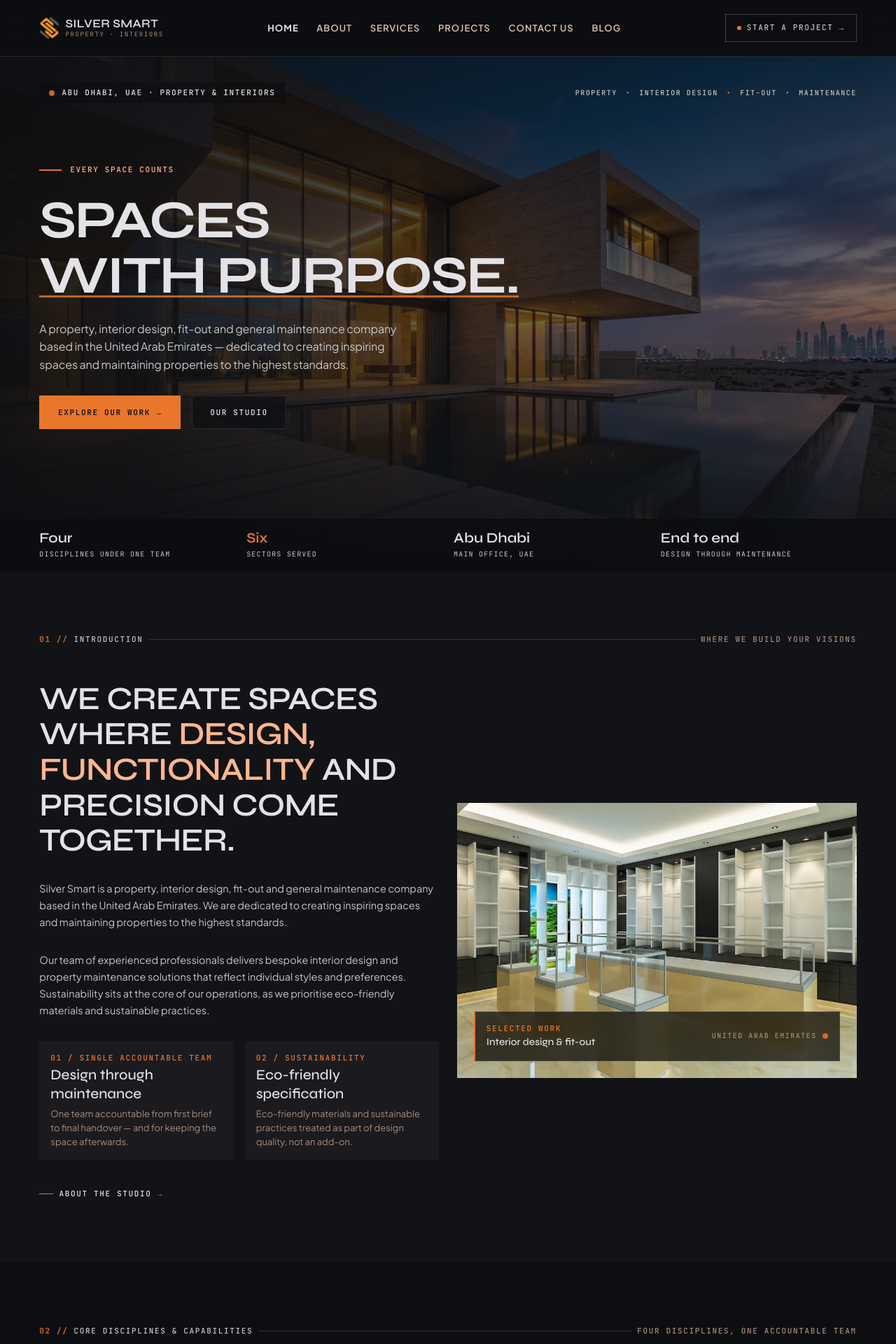
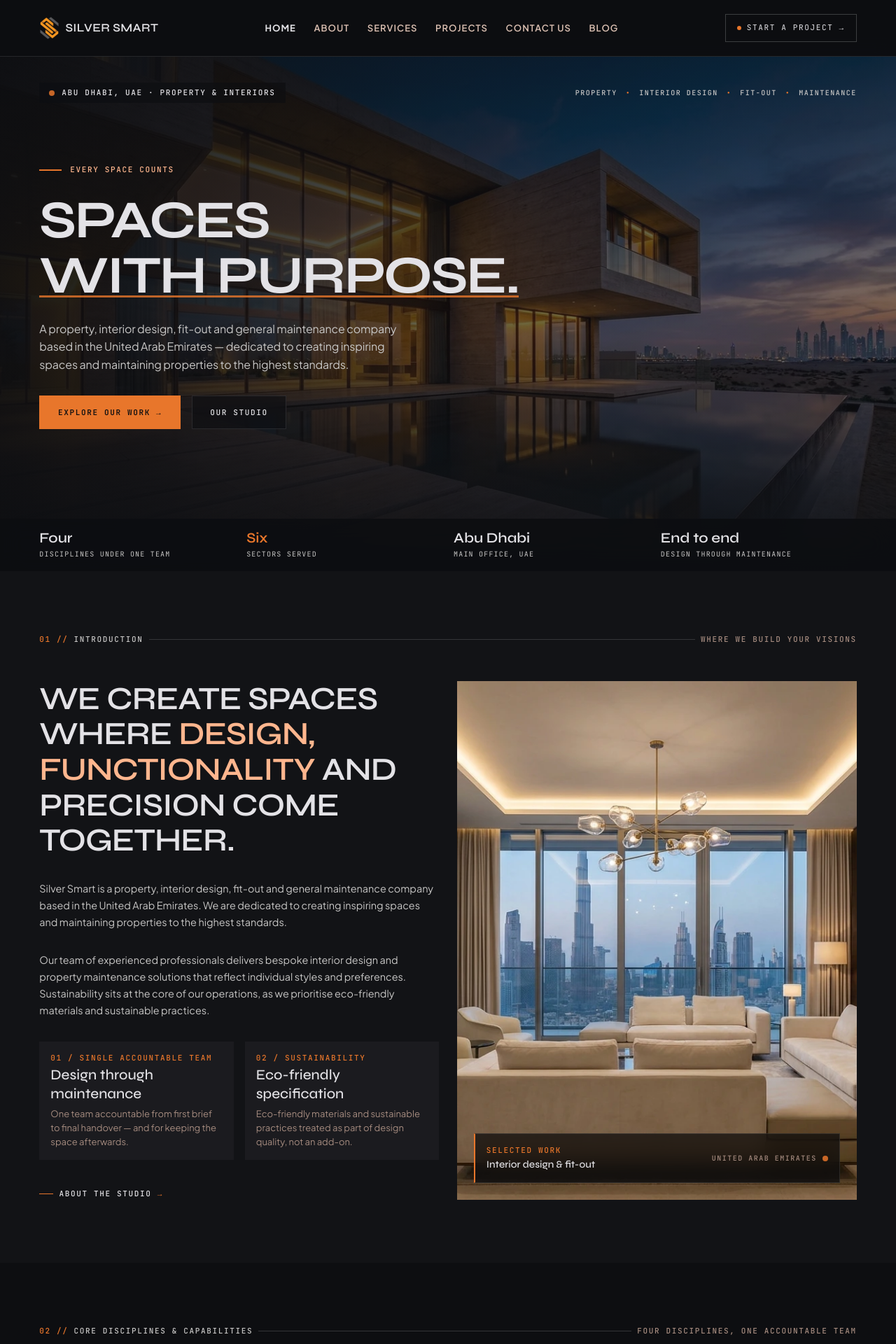
Before and after one commit to joeka7/Silver-Smart, a React (Vite) app: page / in a window 1280 px wide. Shown: the top 1920 px of the page at 70% size. Built offline with nearby package versions, Linux system fonts and the light colour scheme.

Commit message:
update home visuals, simplify logo, add closing-section video

```diff
--- a/src/components/ClosingCta.tsx
+++ b/src/components/ClosingCta.tsx
@@ -1,6 +1,7 @@
 import { Link } from 'react-router-dom'
 import type { ReactNode } from 'react'
 import { CONTACT } from '../data/site'
+import closingVid from '../videos/hero-vid.mp4'
 
 interface ClosingCtaProps {
   /** Usually a fragment with a highlighted span, so ReactNode. */
@@ -18,6 +19,18 @@ export default function ClosingCta({ heading, blurb, eyebrow = 'Commence a dialo
     <section className="section">
       <div className="wrap">
         <div className="closing" style={{ padding: 'clamp(1.5rem, 4vw, 4rem)' }}>
+          <video
+            className="closing-video"
+            src={closingVid}
+            autoPlay
+            muted
+            loop
+            playsInline
+            preload="metadata"
+            aria-hidden="true"
+            tabIndex={-1}
+          />
+          <div className="closing-scrim" aria-hidden="true"></div>
           <div className="blueprint" aria-hidden="true"></div>
           <div className="closing-grid">
             <div className="closing-a">
--- a/src/components/Header.tsx
+++ b/src/components/Header.tsx
@@ -38,7 +38,6 @@ export default function Header() {
             <img className="hdr-logo" src={logo} alt="" width="931" height="1024" />
             <span className="hdr-word">
               <span className="hdr-name">Silver Smart</span>
-              <span className="hdr-sub">Property · Interiors</span>
             </span>
           </Link>
 
--- a/src/pages/Home.tsx
+++ b/src/pages/Home.tsx
@@ -3,7 +3,8 @@ import HeroMedia from '../components/HeroMedia'
 import { SectionIndex, TextLink } from '../components/UI'
 import { HOME_SERVICES, HOME_WORK, WHY, CONTACT } from '../data/site'
 import type { StyleWithVars } from '../types/css'
-import hero2 from '../imgs/image2.webp'
+import introImg from '../imgs/Introduction.webp'
+import closingVid from '../videos/hero-vid.mp4'
 import hero3 from '../imgs/image3.webp'
 import hero4 from '../imgs/image4.webp'
 import hero5 from '../imgs/image5.webp'
@@ -105,7 +106,7 @@ export default function Home() {
         <div className="wrap">
           <SectionIndex n="01" title="Introduction" note="Where we build your visions" />
 
-          <div className="split">
+          <div className="split split-fill">
             <div className="col-6 stack-lg">
               <h2 className="t-lg" data-r>
                 We create spaces where <span className="c-primary">design, functionality</span> and precision come
@@ -148,8 +149,8 @@ export default function Home() {
             </div>
 
             <div className="col-6" data-r style={{ '--dl': '.1s' } as StyleWithVars}>
-              <div className="frame frame-zoom" style={{ aspectRatio: '16 / 11' }}>
-                <img src={hero2} alt="A Silver Smart interior, delivered end to end" loading="lazy" decoding="async" />
+              <div className="frame frame-zoom frame-fill">
+                <img src={introImg} alt="A Silver Smart interior, delivered end to end" loading="lazy" decoding="async" />
                 <div className="glass frame-cap">
                   <div>
                     <span className="t-label c-accent" style={{ display: 'block' }}>Selected work</span>
@@ -341,7 +342,19 @@ export default function Home() {
       {/* ===== 04 — CLOSING ===== */}
       <section className="section surface-lowest">
         <div className="wrap">
-          <div className="closing" style={{ padding: 'clamp(1.5rem, 4vw, 4rem)', background: 'var(--surface-container)' }}>
+          <div className="closing" style={{ padding: 'clamp(1.5rem, 4vw, 4rem)' }}>
+            <video
+              className="closing-video"
+              src={closingVid}
+              autoPlay
+              muted
+              loop
+              playsInline
+              preload="metadata"
+              aria-hidden="true"
+              tabIndex={-1}
+            />
+            <div className="closing-scrim" aria-hidden="true"></div>
             <div className="blueprint" aria-hidden="true"></div>
             <div className="closing-grid">
               <div className="closing-a">
--- a/src/styles/layout.css
+++ b/src/styles/layout.css
@@ -64,14 +64,6 @@
 }
 .hdr-mark:hover .hdr-name { color: var(--primary); }
 
-.hdr-sub {
-  font-family: var(--font-mono);
-  font-size: 0.5625rem;
-  letter-spacing: 0.18em;
-  text-transform: uppercase;
-  color: var(--outline);
-  margin-top: 0.15rem;
-}
 
 .hdr-nav {
   display: none;
@@ -443,8 +435,14 @@ body.mopen { overflow: hidden; }
 .split-start { align-items: start; }
 .split-end { align-items: end; }
 
+/* Image column stretches to the height of the text column beside it */
+.split-fill { align-items: stretch; }
+.split-fill > [class^='col-'] { min-height: 0; }
+.frame-fill { height: 100%; min-height: 0; }
+
 @media (max-width: 1023px) {
   .split > [class^='col-'] { grid-column: 1 / -1; }
+  .frame-fill { height: auto; aspect-ratio: 16 / 11; }
 }
 
 .stack { display: flex; flex-direction: column; gap: var(--space-md); }
@@ -695,10 +693,36 @@ body.mopen { overflow: hidden; }
 @media (min-width: 1024px) { .closing-b { align-items: flex-end; } }
 @media (max-width: 1023px) { .closing-a, .closing-b { grid-column: 1 / -1; } }
 
+/* Full-bleed video backdrop for the closing panel */
+.closing-video {
+  position: absolute;
+  inset: 0;
+  width: 100%;
+  height: 100%;
+  object-fit: cover;
+  z-index: 0;
+  pointer-events: none;
+}
+
+/* Scrim keeps the heading and buttons legible over moving footage */
+.closing-scrim {
+  position: absolute;
+  inset: 0;
+  z-index: 0;
+  pointer-events: none;
+  background: linear-gradient(
+    to right,
+    rgb(15 16 19 / 0.92) 0%,
+    rgb(15 16 19 / 0.82) 45%,
+    rgb(15 16 19 / 0.65) 100%
+  );
+}
+
 /* Blueprint grid backdrop */
 .blueprint {
   position: absolute;
   inset: 0;
+  z-index: 0;
   pointer-events: none;
   opacity: 0.1;
   background-image:
```
Also changed, not shown: src/imgs/Introduction.webp (added).
